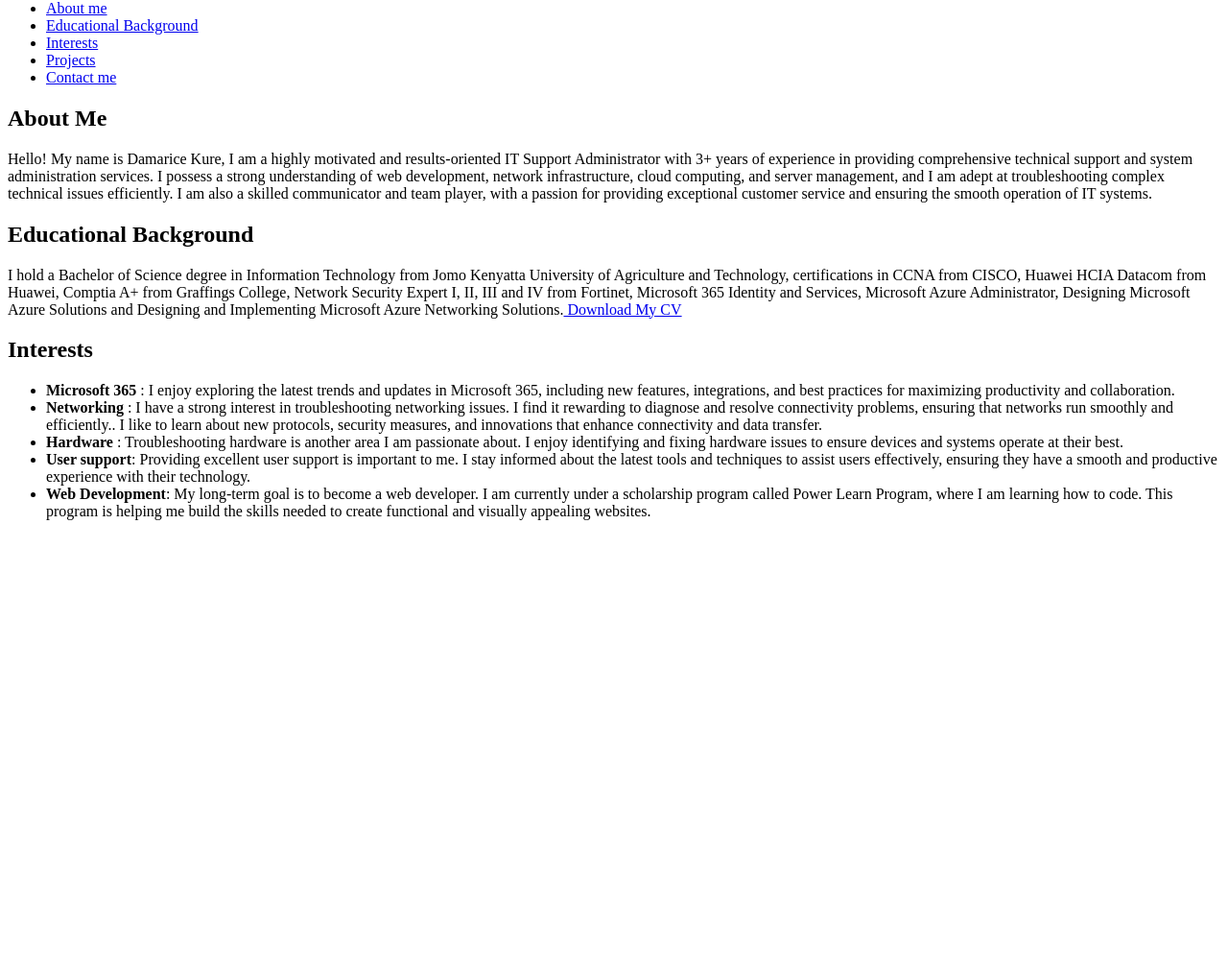
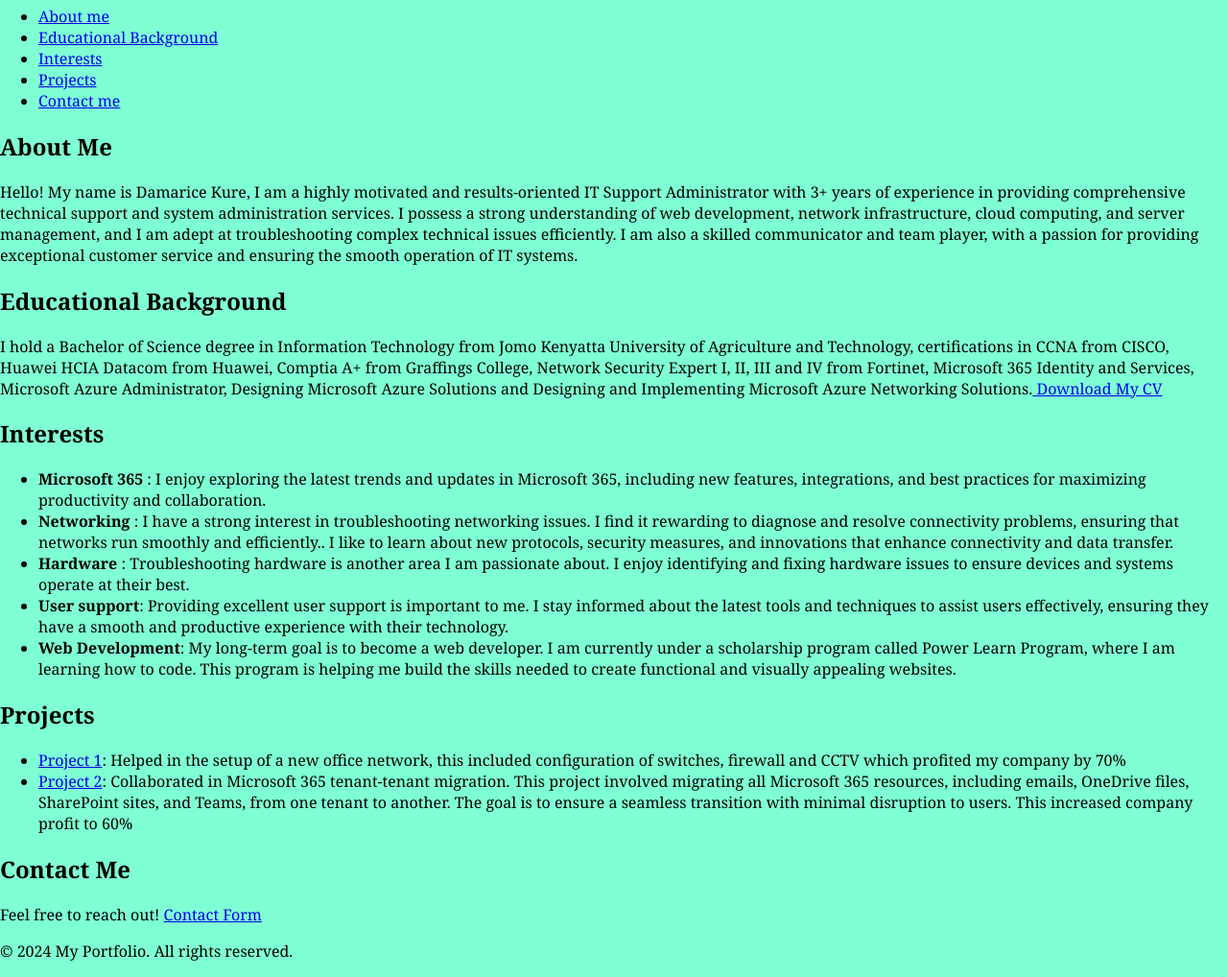
Before and after one commit to Damarice210/Hackathon-1, a plain HTML site: page index.html in a window 1280 px wide. Shown: the part 80-1098 px from the top of the page at 96% size. Before the commit the page ends 800 px from the top, so only its background shows below. Drawn offline with Linux system fonts and the light colour scheme.

Commit message:
CSS modified

```diff
--- a/index.html
+++ b/index.html
@@ -38,7 +38,22 @@
                 <li><strong>Web Development</strong>: My long-term goal is to become a web developer. I am currently under a scholarship program called Power Learn Program, where I am learning how to code. This program is helping me build the skills needed to create functional and visually appealing websites.</li>
             </ul>
     </section>
+    <section id="Projects">
+        <h2> Projects </h2>
+        <ul>
+        <li><a href="link-to-project1">Project 1</a>: Helped in the setup of a new office network, this included configuration of switches, firewall and CCTV which profited my company by 70%</li>
+        <li><a href="link-to-project2">Project 2</a>: Collaborated in Microsoft 365 tenant-tenant migration. This project involved migrating all Microsoft 365 resources, including emails, OneDrive files, SharePoint sites, and Teams, from one tenant to another. The goal is to ensure a seamless transition with minimal disruption to users. This increased company profit to 60%</li>
+        </ul>
+        </section>
+        <section id="Contacts">
+        <h2> Contact Me</h2>
+        <p>Feel free to reach out! <a href="link-to-your-contact-form">Contact Form</a></p>
+        </section>
+        <footer>
+            <p>&copy; 2024 My Portfolio. All rights reserved.</p>
+        </footer>
 
+    </body>
 
 
 
--- a/styles.css
+++ b/styles.css
@@ -0,0 +1,6 @@
+body {
+    font-family: Georgia, 'Times New Roman', Times, serif;
+    padding:0 ;
+    margin:0 ;
+    background-color:aquamarine;
+    }
```
